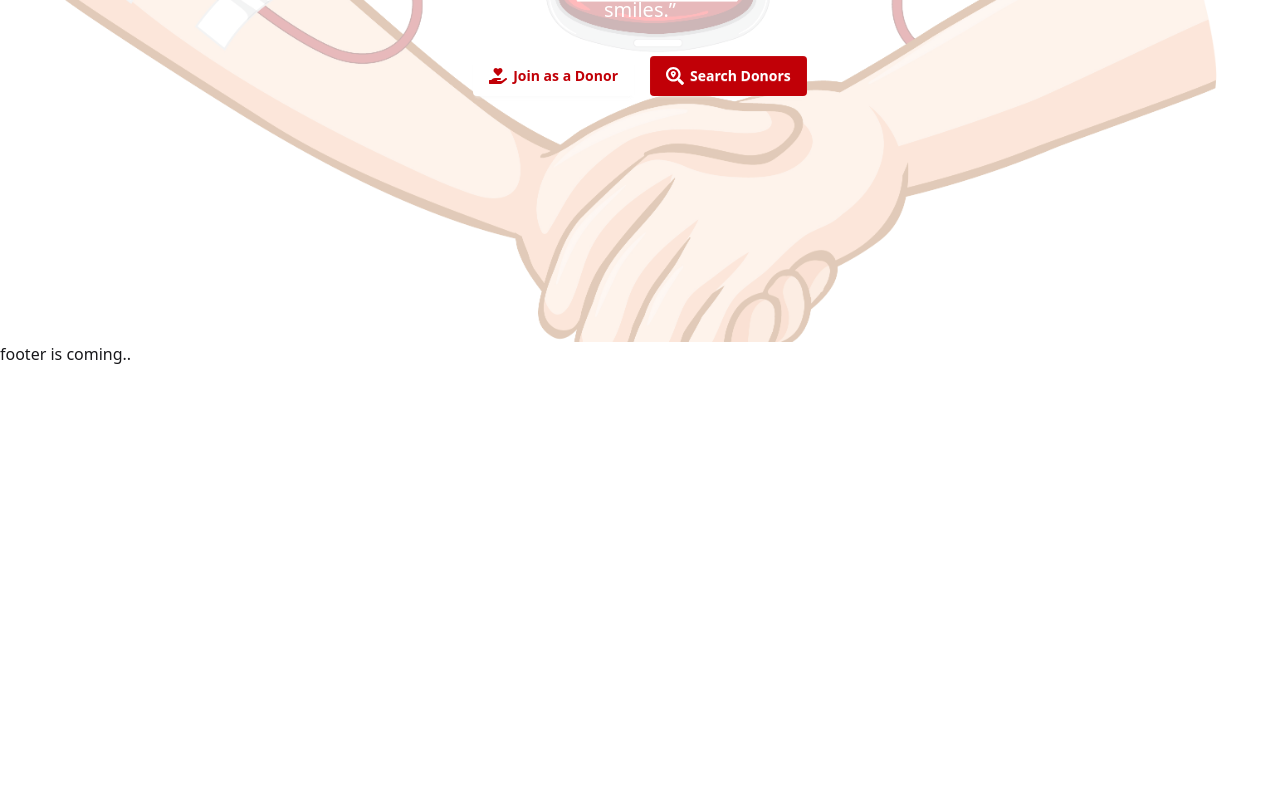
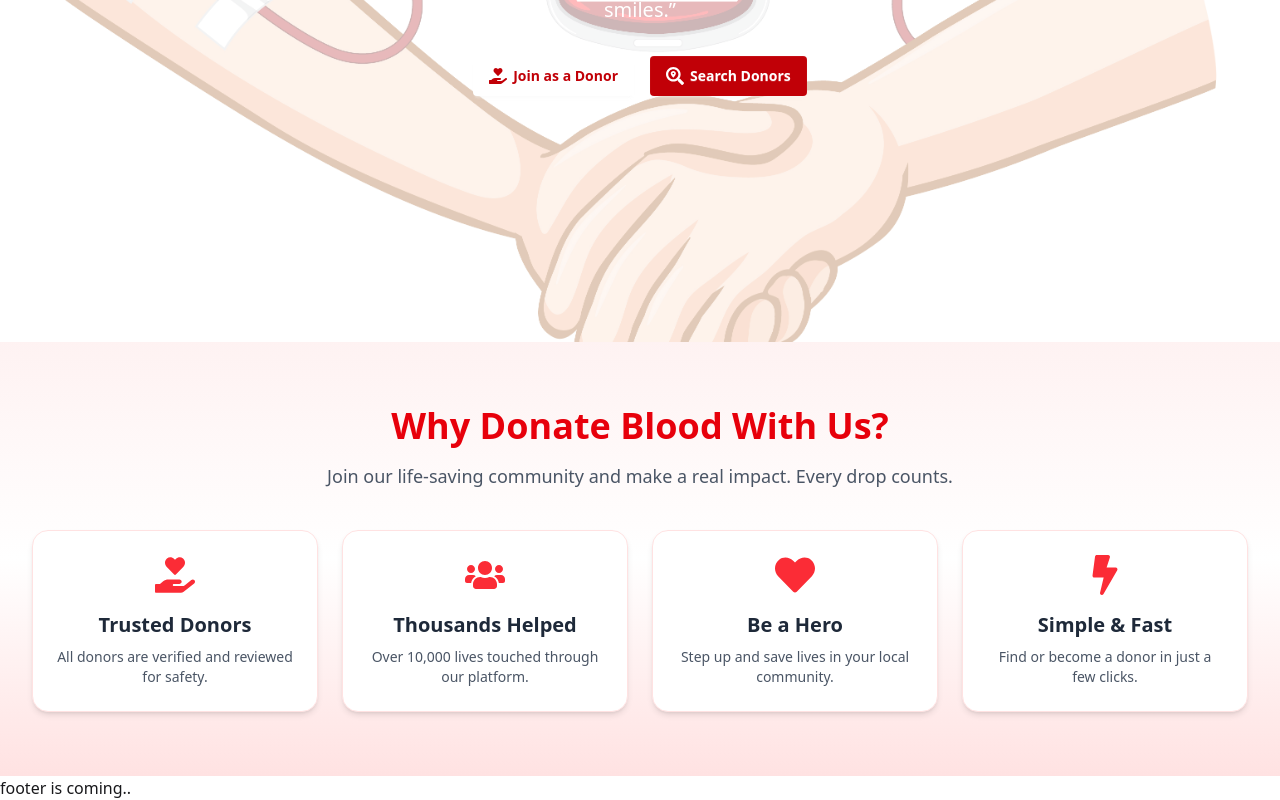
Before and after one commit to hrhabib0/blood-point-client, a React (Vite) app: page / in a window 1280 px wide. Shown: the part 447-1247 px from the top of the page. Before the commit the page ends 813 px from the top, so only its background shows below. Built offline with nearby package versions, Linux system fonts and the light colour scheme; no server answers.

Commit message:
Integrated AOS scroll animations and designed Featured section with hover and icon effects

```diff
--- a/package.json
+++ b/package.json
@@ -11,6 +11,7 @@
   },
   "dependencies": {
     "@tailwindcss/vite": "^4.1.11",
+    "aos": "^2.3.4",
     "axios": "^1.11.0",
     "firebase": "^12.0.0",
     "react": "^19.1.0",
--- /dev/null
+++ b/src/components/Homepage/Featured/Featured.jsx
@@ -0,0 +1,62 @@
+import { FaBolt, FaHandHoldingHeart, FaHeart, FaUsers } from 'react-icons/fa'
+
+const Featured = () => {
+    return (
+        <section className="py-16 px-4 md:px-8 bg-gradient-to-b from-red-50 via-white to-red-100 text-gray-800">
+            <div className="max-w-7xl mx-auto text-center">
+                <h2 className="text-3xl md:text-4xl font-bold mb-4 text-red-600">Why Donate Blood With Us?</h2>
+                <p className="text-base md:text-lg mb-10 text-gray-600">
+                    Join our life-saving community and make a real impact. Every drop counts.
+                </p>
+
+                <div className="grid grid-cols-1 sm:grid-cols-2 lg:grid-cols-4 gap-6">
+                    {/* Trusted Donors */}
+                    <div
+                        className="bg-white rounded-2xl p-6 shadow-md hover:shadow-xl transition-all duration-500 border border-red-100"
+                        data-aos="zoom-in"
+                        data-aos-delay="100"
+                    >
+                        <FaHandHoldingHeart className="text-red-500 w-10 h-10 mx-auto mb-4" />
+                        <h3 className="text-xl font-semibold mb-2">Trusted Donors</h3>
+                        <p className="text-sm text-gray-600">All donors are verified and reviewed for safety.</p>
+                    </div>
+
+                    {/* Lives Saved */}
+                    <div
+                        className="bg-white rounded-2xl p-6 shadow-md hover:shadow-xl transition-all duration-300 border border-red-100"
+                        data-aos="zoom-in"
+                        data-aos-delay="200"
+                    >
+                        <FaUsers className="text-red-500 w-10 h-10 mx-auto mb-4" />
+                        <h3 className="text-xl font-semibold mb-2">Thousands Helped</h3>
+                        <p className="text-sm text-gray-600">Over 10,000 lives touched through our platform.</p>
+                    </div>
+
+                    {/* Become a Hero */}
+                    <div
+                        className="bg-white rounded-2xl p-6 shadow-md hover:shadow-xl transition-all duration-300 border border-red-100"
+                        data-aos="zoom-in"
+                        data-aos-delay="300"
+                    >
+                        <FaHeart className="text-red-500 hover:text-white w-10 h-10 mx-auto mb-4" />
+                        <h3 className="text-xl font-semibold mb-2">Be a Hero</h3>
+                        <p className="text-sm text-gray-600">Step up and save lives in your local community.</p>
+                    </div>
+
+                    {/* Seamless Process */}
+                    <div
+                        className="bg-white rounded-2xl p-6 shadow-md hover:shadow-xl transition-all duration-300 border border-red-100"
+                        data-aos="zoom-in"
+                        data-aos-delay="400"
+                    >
+                        <FaBolt className="text-red-500 w-10 h-10 mx-auto mb-4" />
+                        <h3 className="text-xl font-semibold mb-2">Simple & Fast</h3>
+                        <p className="text-sm text-gray-600">Find or become a donor in just a few clicks.</p>
+                    </div>
+                </div>
+            </div>
+        </section>
+    )
+}
+
+export default Featured
--- a/src/main.jsx
+++ b/src/main.jsx
@@ -5,6 +5,13 @@ import { RouterProvider } from 'react-router'
 import { router } from './router/router.jsx'
 import AuthProvider from './contexts/AuthContext/AuthProvider.jsx'
 
+import 'aos/dist/aos.css';
+import Aos from 'aos'
+
+Aos.init({
+  duration: 800, // animation duration in ms
+  once: true,    // whether animation should happen only once
+})
 
 createRoot(document.getElementById('root')).render(
   <StrictMode>
--- a/src/pages/HomePage/HomePage.jsx
+++ b/src/pages/HomePage/HomePage.jsx
@@ -1,10 +1,12 @@
 import React from 'react';
 import Banner from '../../components/Homepage/Banner/Banner';
+import Featured from '../../components/Homepage/Featured/Featured';
 
 const HomePage = () => {
     return (
         <div>
             <Banner></Banner>
+            <Featured></Featured>
         </div>
     );
 };
```
Also changed, not shown: 1 other file (tests, documents, lock files or other folders).
